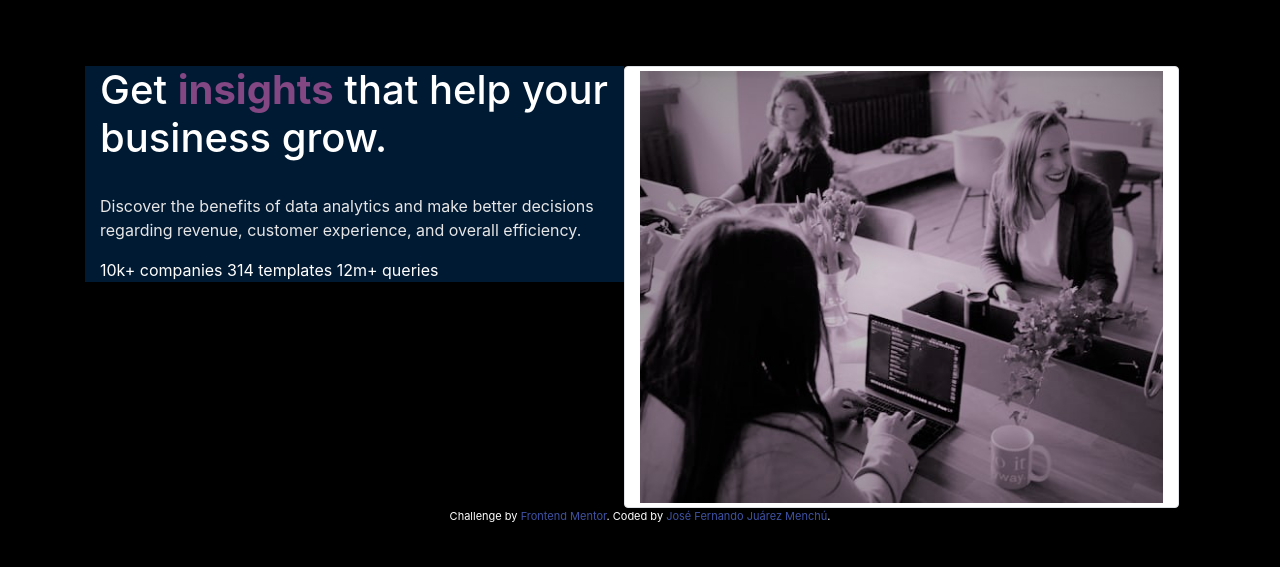
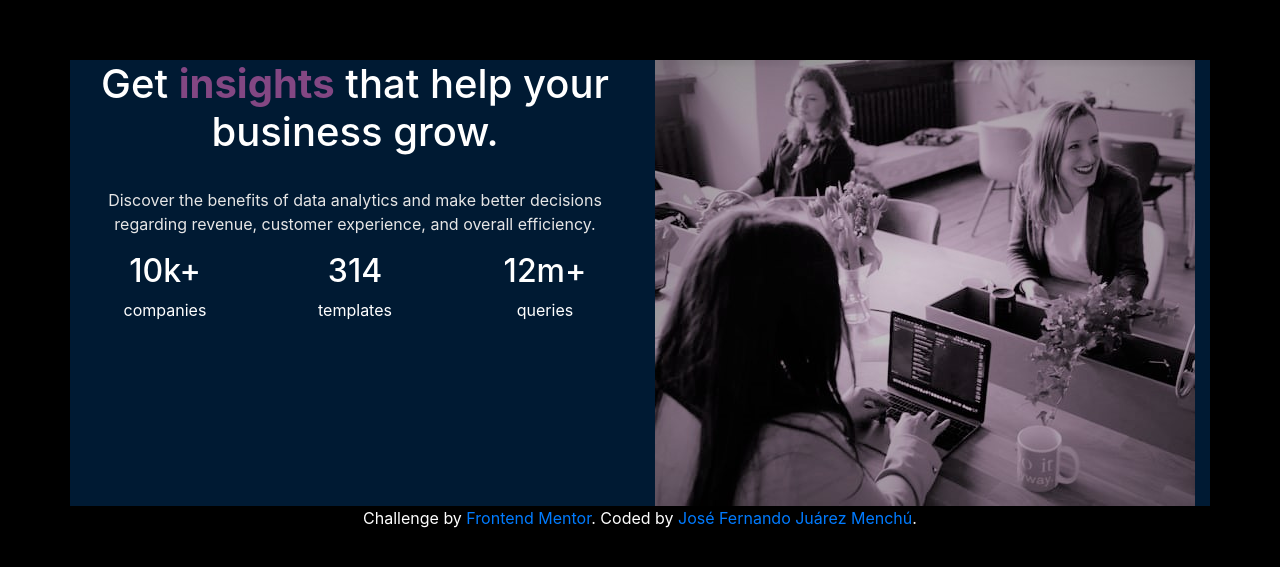
Before and after one commit to CristopherGS/RETOS, a website: page 1. Stats preview card component/Fer/index.html in a window 1280 px wide. Shown: the part 105-672 px from the top of the page. Drawn offline with nearby package versions, Linux system fonts and the light colour scheme.

Commit message:
prueba final

```diff
--- a/1. Stats preview card component/Fer/index.html
+++ b/1. Stats preview card component/Fer/index.html
@@ -15,34 +15,40 @@
 </head>
 <body class="body-color">
   <div class="container align-self-center">
-    <!-- <div class="col-12 col-sm-6">
-
-    </div> -->
-
-  <div class="row row-content align-items-center">
-      <div class="col col-sm order-sm-first col-md align-self-center">
-          <div class="media">
-              <div class="media-body col-12 col-sm-6 order-sm-first text-background">
+    <div class="row text-background">
+      <div class="col-12 col-sm-6 text-center">
+        <div class="align-self-center">
           <h1>Get <b class="text-different">insights</b> that help your business grow.</h1>
             <br>
           <p class="text-content">
             Discover the benefits of data analytics and make better decisions regarding revenue, customer
             experience, and overall efficiency.
           </p>
-                  10k+ companies
-                  314 templates
-                  12m+ queries
         </div>
-              <img class="col-12 col-sm-6 mr-3 img-thumbnail align-self-center"
-              src="images/image-header-desktop-purple.jpg" alt="Alberto Somayya">
+        <div class="row">
+          <div class="col-12 col-sm-4">
+            <h2>10k+</h2>
+            companies
+          </div>
+          <div class="col-12 col-sm-4">
+            <h2>314</h2>
+            templates
+          </div>
+          <div class="col-12 col-sm-4">
+            <h2>12m+</h2>
+            queries
           </div>
         </div>
       </div>
-
-    <footer class="footer attribution">
+      <img class="col-12 col-sm-6 img-fluid"
+        src="images/image-header-desktop-purple.jpg" alt="client photo">
+    </div>
+  </div>
+  <div class="row justify-content-center text-center">
+    <div class="col-auto">
       Challenge by <a href="https://www.frontendmentor.io?ref=challenge" target="_blank">Frontend Mentor</a>.
-      Coded by <a href="#">José Fernando Juárez Menchú</a>.
-    </footer>
+      Coded by <a href="https://github.com/Rafterminador">José Fernando Juárez Menchú</a>.
+    </div>
   </div>
 </body>
 </html>
--- a/1. Stats preview card component/Fer/main.css
+++ b/1. Stats preview card component/Fer/main.css
@@ -24,3 +24,4 @@ body {
 .text-background{
     background-color: #001a33;
 }
+img { border:none; }
```
Lines whose indentation alone changed are shown as unchanged.
